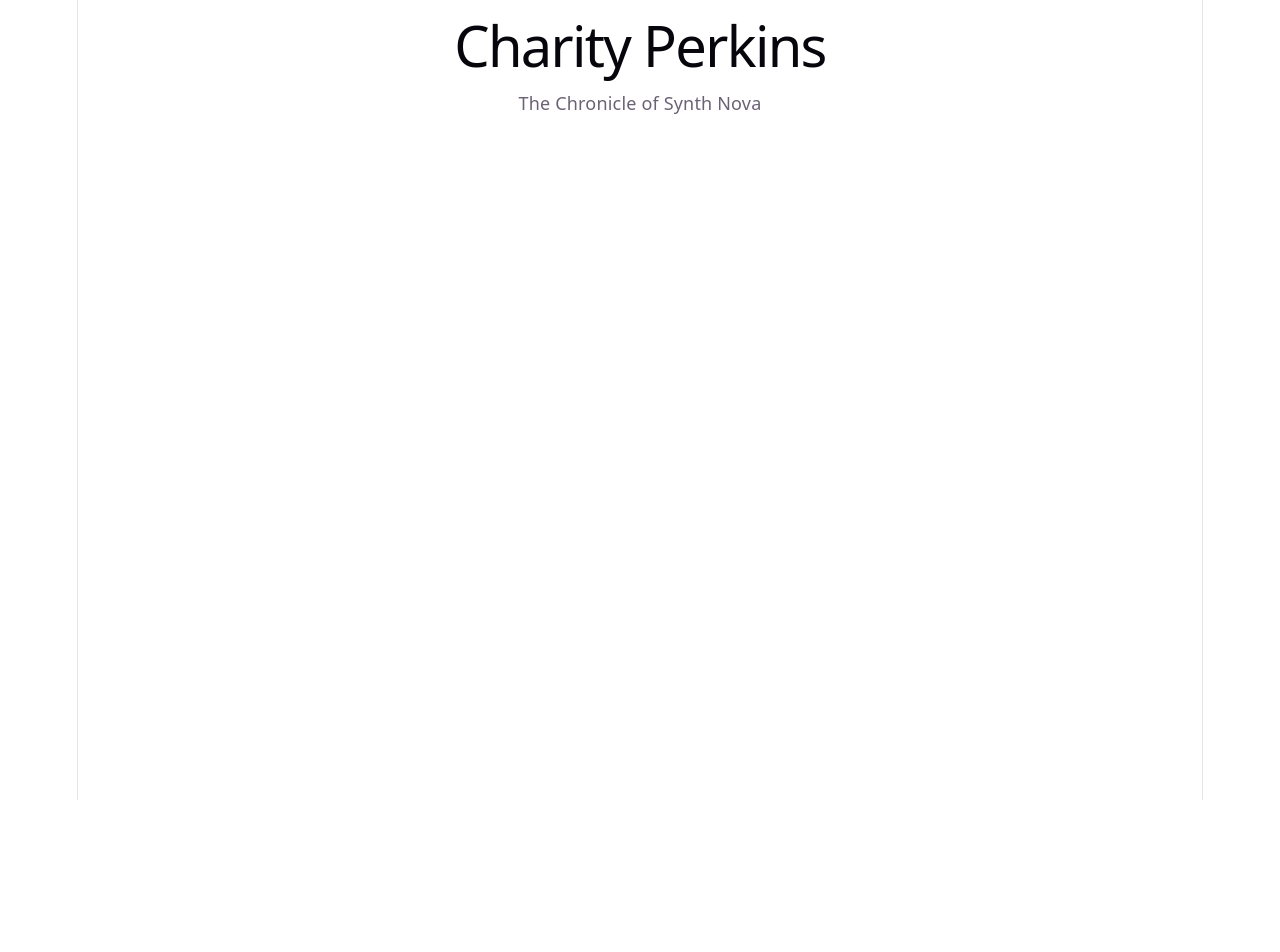
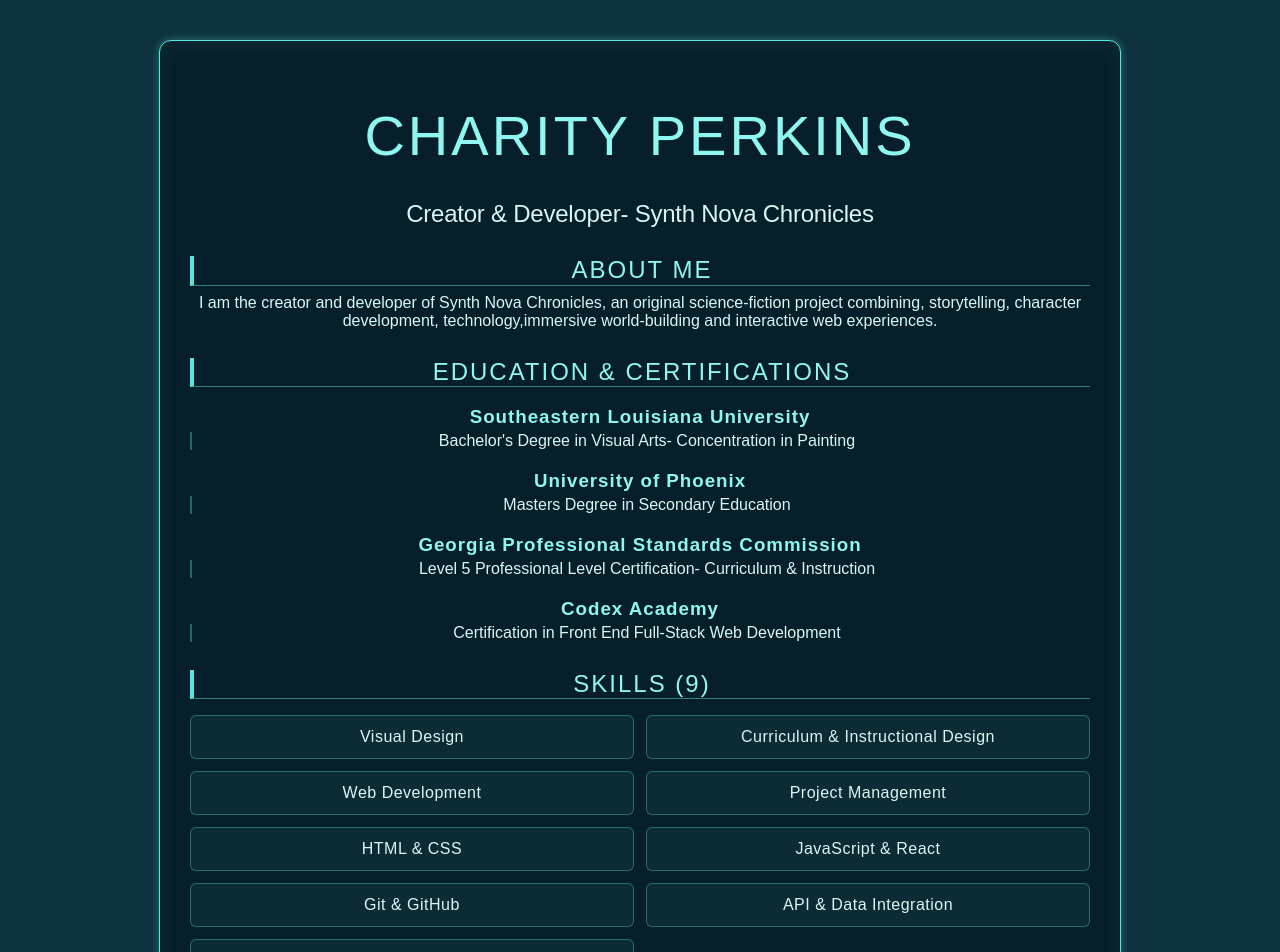
Before and after one commit to CharityCP/portfolio, a React app: page / in a window 1280 px wide. Shown: the top 952 px of the page. Before the commit the page ends 800 px from the top, so only its background shows below. Built offline with nearby package versions, Linux system fonts and the light colour scheme; the HTML template or start-up script is replaced by a standard one.

Commit message:
finish requirements, and css

```diff
--- a/src/App.jsx
+++ b/src/App.jsx
@@ -1,12 +1,75 @@
-function Header() {
+function Name() {
   return <h1>Charity Perkins</h1>
+}
+
+function JobTitle() {
+  return <h2 classname="job-title">Creator & Developer- Synth Nova Chronicles</h2>
+}
+
+function AboutMe () {
+  return (
+  <>
+  <h2 className="section-title">About Me</h2>
+         <p> I am the creator and developer of Synth Nova Chronicles, an original science-fiction project combining, storytelling, character development, technology,immersive world-building and interactive web experiences.</p>
+  </>
+  )
+}
+
+function Education() {
+  return (
+    <>
+
+    <h2 className="section-title"> Education & Certifications</h2>
+    <h3> Southeastern Louisiana University  </h3>
+    <p> Bachelor's Degree in Visual Arts- Concentration in Painting</p>
+    <h3> University of Phoenix </h3>
+    <p> Masters Degree in Secondary Education</p>
+    <h3> Georgia Professional Standards Commission</h3>
+    <p> Level 5 Professional Level Certification- Curriculum & Instruction</p>
+    <h3> Codex Academy</h3>
+    <p> Certification in Front End Full-Stack Web Development</p>
+    </>
+  )
+}
+
+function Skills() {
+  const skills=[
+"Visual Design",
+"Curriculum & Instructional Design",
+"Web Development",
+"Project Management",
+"HTML & CSS",
+"JavaScript & React",
+"Git & GitHub",
+"API & Data Integration",
+"Storytelling & World-Building"
+  ];
+
+  return (
+    <>
+    <h2 className ="section-title">Skills ({skills.length})</h2>
+    <ul className="skills-grid">
+     {skills.map((skill, index) => (
+       <li key={index}>{skill}</li>
+     )) }
+    </ul>
+    </>
+  )
+}
+
+function Footer() {
+  return <p className="footer">&copy; {new Date().getFullYear()} Synth Nova Chronicles</p>
 }
 
 function App() {
   return (
-    <div>
-      <Header />
-      <p>The Chronicle of Synth Nova</p>
+    <div className="portfolio">
+      <Name />
+      <JobTitle />
+      <AboutMe />
+      <Education />
+      <Skills />
+      <Footer />
     </div>
   )
 }
--- a/src/index.css
+++ b/src/index.css
@@ -1,29 +1,13 @@
 :root {
-  --text: #6b6375;
-  --text-h: #08060d;
-  --bg: #fff;
-  --border: #e5e4e7;
-  --code-bg: #f4f3ec;
-  --accent: #aa3bff;
-  --accent-bg: rgba(170, 59, 255, 0.1);
-  --accent-border: rgba(170, 59, 255, 0.5);
-  --social-bg: rgba(244, 243, 236, 0.5);
-  --shadow:
-    rgba(0, 0, 0, 0.1) 0 10px 15px -3px, rgba(0, 0, 0, 0.05) 0 4px 6px -2px;
+  font-family: Arial, sans-serif;
+  color: #d8f7f3;
+  background-color: #0d303d;
+}
 
-  --sans: system-ui, 'Segoe UI', Roboto, sans-serif;
-  --heading: system-ui, 'Segoe UI', Roboto, sans-serif;
-  --mono: ui-monospace, Consolas, monospace;
-
-  font: 18px/145% var(--sans);
-  letter-spacing: 0.18px;
-  color-scheme: light dark;
-  color: var(--text);
-  background: var(--bg);
-  font-synthesis: none;
-  text-rendering: optimizeLegibility;
-  -webkit-font-smoothing: antialiased;
-  -moz-osx-font-smoothing: grayscale;
+body {
+  margin: 0;
+  min-height: 100vh;
+}
 
   @media (max-width: 1024px) {
     font-size: 16px;
@@ -109,3 +93,95 @@
   padding: 4px 8px;
   background: var(--code-bg);
 }
+
+.portfolio {
+  width: 85%;
+  max-width: 900px;
+  margin: 40px auto;
+  padding: 30px;
+  background: #071f2b;
+  border: 1px solid #58e6dc;
+  border-radius: 12px;
+
+  box-shadow:
+  0 0 10px rgba(88, 230, 220, 0.4),
+  inset 0 0 20px rgba(88, 230, 220, 0.08);
+}
+
+.portfolio h1 {
+  text-align: center;
+  letter-spacing: 3px;
+  color: #8ff7ef;
+  text-transform: uppercase;
+}
+
+.section-title {
+  padding: 10px, 16px;
+  margin-top: 28px;
+  border-left: 4px solid #58e6dc;
+  border-bottom: 1px solid rgba(88, 230, 220, 0.5);
+
+  color: #8ff7ef;
+  letter-spacing: 2px;
+  text-transform: uppercase;
+
+  background:
+  repeating-linear-gradient(
+    135deg,
+    rgba(88, 230, 220, 0.10),
+    rgba(88, 230, 220, 0.10) 2px,
+    transparent 2px,
+    transparent 8px;
+      );
+}
+
+.portfolio h3:not(.section-title) {
+  margin-bottom: 4px;
+  color: #8ff7ef;
+  letter-spacing: 1px;
+}
+
+.portfolio h3:not(.section-title) + p {
+  margin-top: 0;
+  margin-bottom: 20px;
+  padding-left: 12px;
+  border-left: 2px solid rgba(88, 230, 220, 0.35);
+}
+
+.skills-grid {
+  display: grid;
+  grid-template-columns: repeat(2, 1fr);
+  gap: 12px;
+
+  padding: 0;
+  list-style: none;
+}
+
+.skills-grid li {
+  padding: 12px;
+  border: 1px solid rgba(88, 230, 220, 0.35);
+  background: rgba(88, 230, 220, 0.06);
+  border-radius: 6px;
+  letter-spacing: 0.5px;
+}
+
+.job-title {
+  text-align: center;
+  color: #58e6dc;
+  font-size: 1.1rem;
+  font-weight: 400;
+  letter-spacing: 2px;
+  margin-top: -10px;
+  margin-bottom: 30px;
+}
+
+.footer {
+  margin-top: 40px;
+  padding-top: 20px;
+  border-top: 1px solid rgba(88, 230, 220, 0.35);
+
+  text-align: center;
+  color: #8ff7ef;
+  font-size: 0.85rem;
+  letter-spacing: 2px;
+}
```
